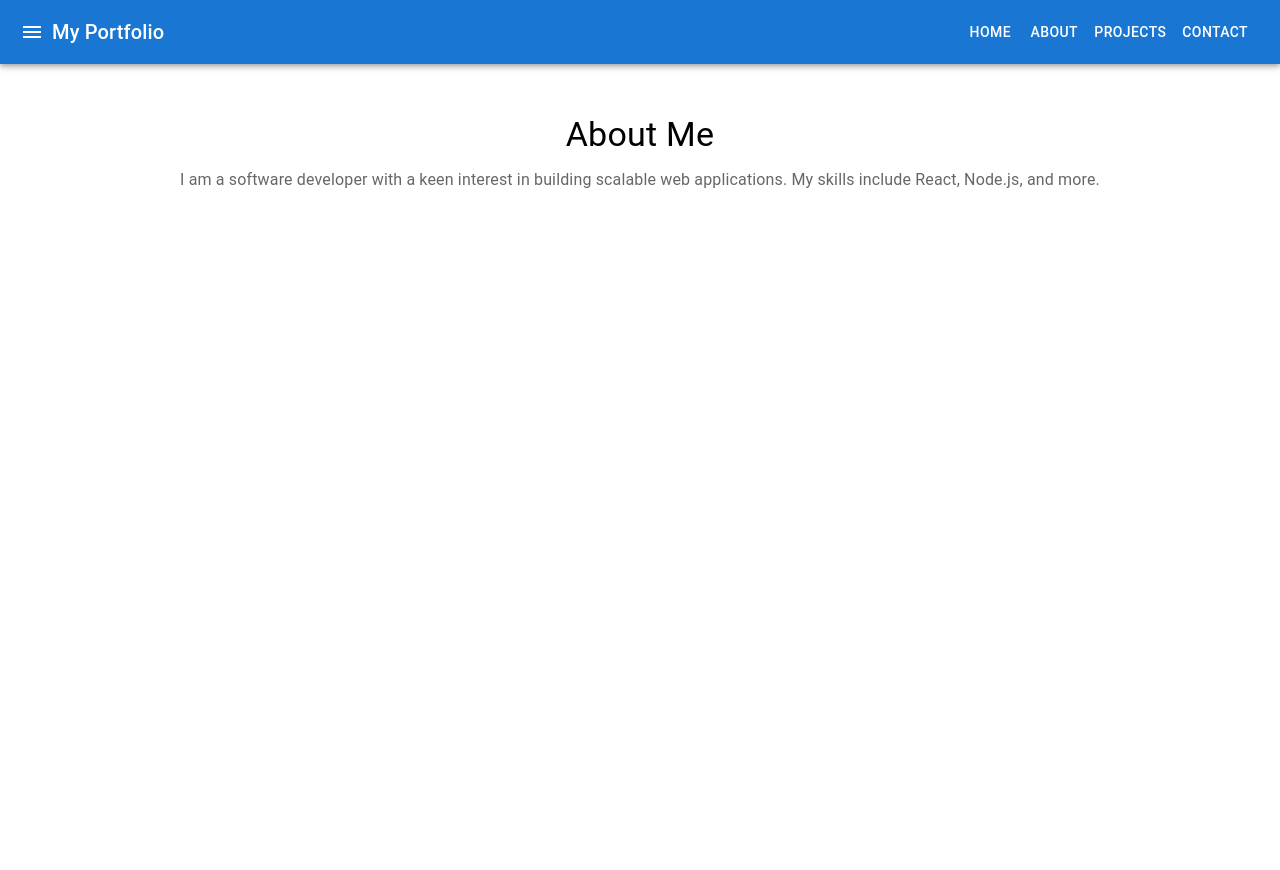
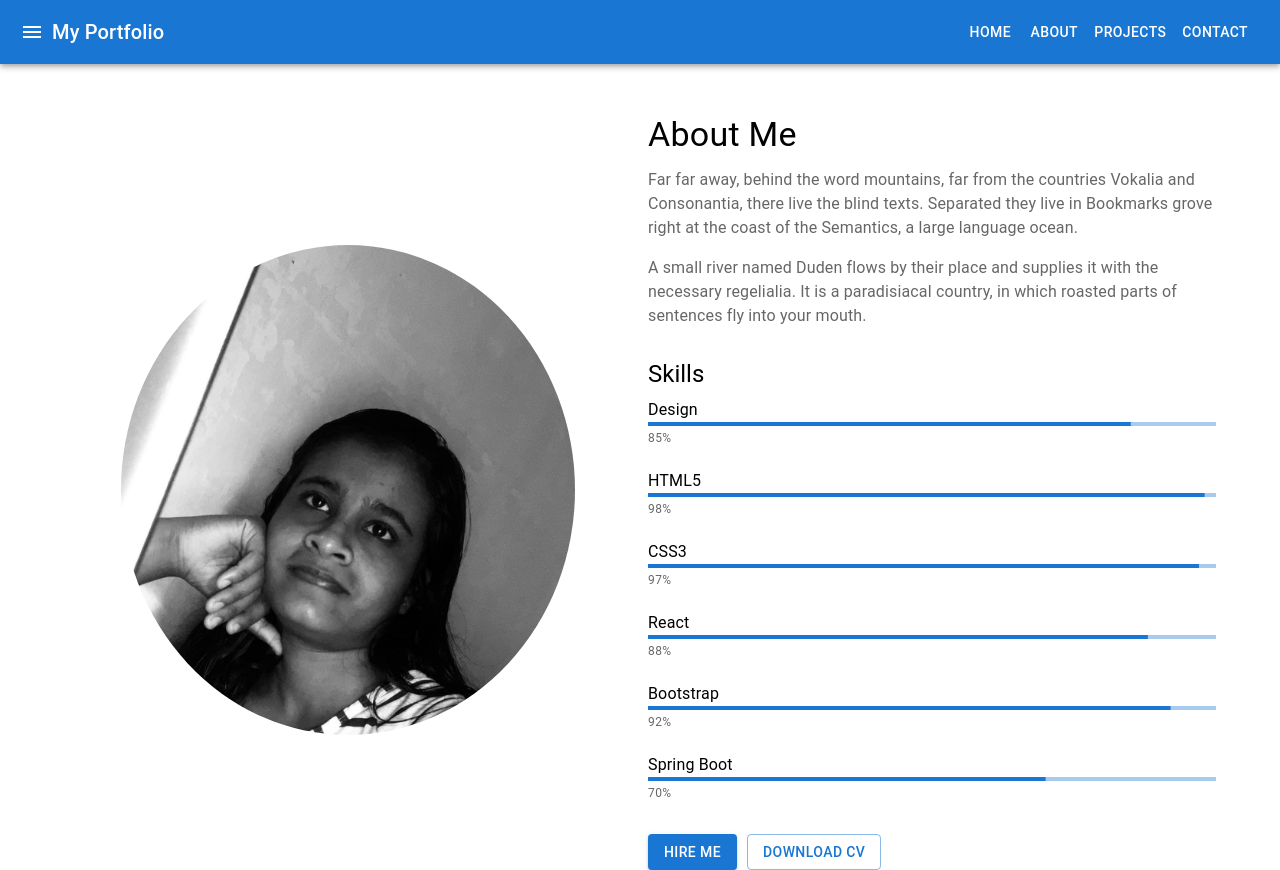
Before and after one commit to NilmiSenevirathne/MyPortfolio_WebSite, a React (Create React App) app: page /about in a window 1280 px wide. Before the commit the page ends 800 px from the top, so only its background shows below. Built offline with nearby package versions, Linux system fonts and the light colour scheme.

Commit message:
modified About.jsx

```diff
--- a/src/components/About/About.jsx
+++ b/src/components/About/About.jsx
@@ -1,15 +1,62 @@
 import React from 'react';
-import { Container, Typography } from '@mui/material';
+import { Container, Typography, LinearProgress, Button, Box, Grid } from '@mui/material';
+import myImage from '../../images/my.jpg'; // Update the path to your image
+
+const skills = [
+  { label: 'Design', value: 85 },
+  { label: 'HTML5', value: 98 },
+  { label: 'CSS3', value: 97 },
+  { label: 'React', value: 88 },
+  { label: 'Bootstrap', value: 92 },
+  { label: 'Spring Boot', value: 70 },
+
+];
 
 const About = () => {
   return (
-    <Container style={{ textAlign: 'center', marginTop: '50px' }}>
-      <Typography variant="h4" gutterBottom>
-        About Me
-      </Typography>
-      <Typography variant="body1" color="textSecondary">
-        I am a software developer with a keen interest in building scalable web applications. My skills include React, Node.js, and more.
-      </Typography>
+    <Container style={{ marginTop: '50px' }}>
+      <Grid container spacing={2} alignItems="center">
+        <Grid item xs={12} sm={6} style={{ textAlign: 'center' }}>
+          <img
+            src={myImage}
+            alt="My Profile"
+            style={{ width: '80%', borderRadius: '50%' }} // Adjust size and shape as needed
+          />
+        </Grid>
+        <Grid item xs={12} sm={6}>
+          <Typography variant="h4" gutterBottom>
+            About Me
+          </Typography>
+          <Typography variant="body1" color="textSecondary" paragraph>
+            Far far away, behind the word mountains, far from the countries Vokalia and Consonantia, there live the blind texts.
+            Separated they live in Bookmarks grove right at the coast of the Semantics, a large language ocean.
+          </Typography>
+          <Typography variant="body1" color="textSecondary" paragraph>
+            A small river named Duden flows by their place and supplies it with the necessary regelialia.
+            It is a paradisiacal country, in which roasted parts of sentences fly into your mouth.
+          </Typography>
+
+          <Typography variant="h5" gutterBottom style={{ marginTop: '30px' }}>
+            Skills
+          </Typography>
+          {skills.map(skill => (
+            <Box key={skill.label} style={{ marginBottom: '20px' }}>
+              <Typography variant="body1">{skill.label}</Typography>
+              <LinearProgress variant="determinate" value={skill.value} />
+              <Typography variant="caption" color="textSecondary">{`${skill.value}%`}</Typography>
+            </Box>
+          ))}
+
+          <Box style={{ marginTop: '30px' }}>
+            <Button variant="contained" color="primary" style={{ marginRight: '10px' }}>
+              Hire Me
+            </Button>
+            <Button variant="outlined" color="primary">
+              Download CV
+            </Button>
+          </Box>
+        </Grid>
+      </Grid>
     </Container>
   );
 };
```
Also changed, not shown: src/images/my.jpg (added).
